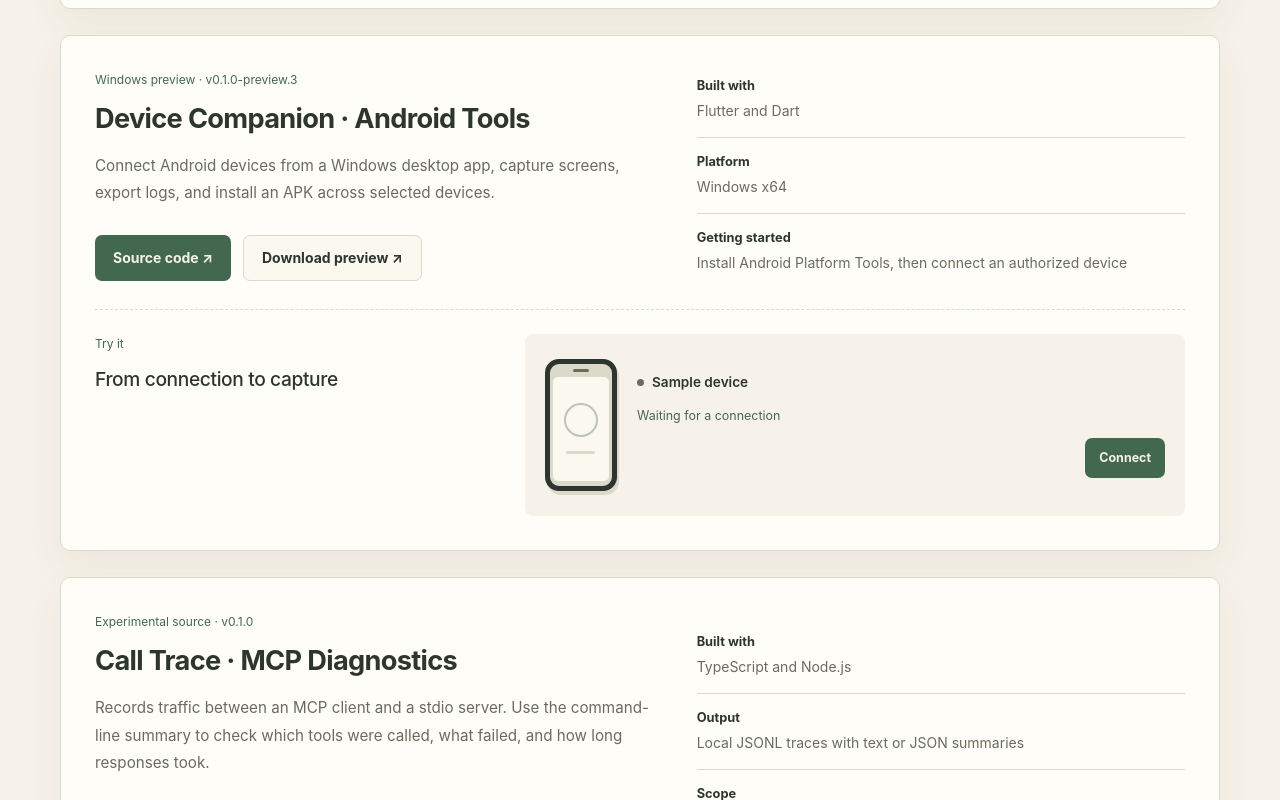
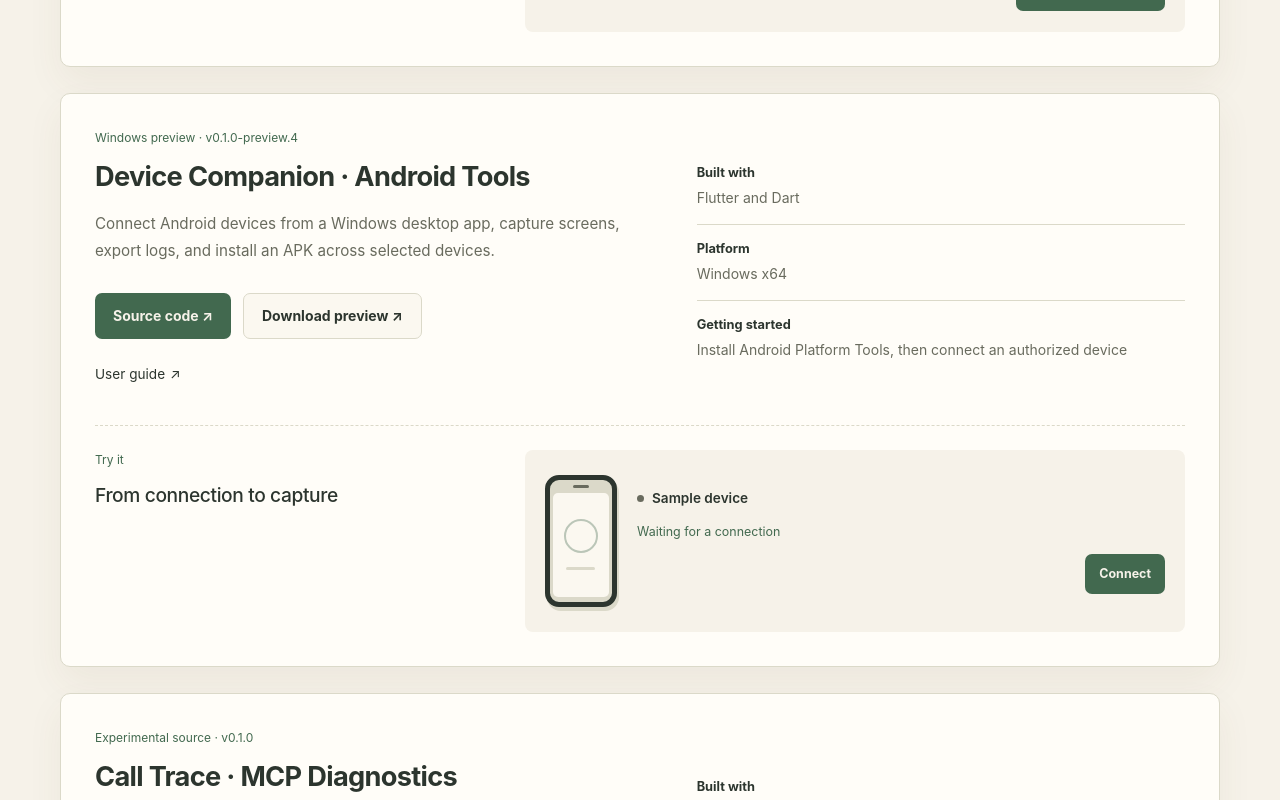
Before and after one commit to TolkmisLK/TolkmisLK.github.io, a Next.js app: page / in a window 1280 px wide. Shown: the part 1440-2240 px from the top of the page. Built offline with nearby package versions, Linux system fonts and the light colour scheme.

Commit message:
完善项目使用入口并同步机伴新版下载
补齐中英文教程、示例、离线报告和演练入口，核验新版下载后发布。

```diff
--- a/app/portfolio.tsx
+++ b/app/portfolio.tsx
@@ -274,6 +274,15 @@
                         {project.secondaryAction} ↗
                       </a>
                     </div>
+                    {!!project.resources?.length && (
+                      <nav className="project-resources" aria-label={`${project.name} · ${locale === "zh" ? "使用入口" : "Resources"}`}>
+                        {project.resources.map((resource) => (
+                          <a key={resource.href} href={resource.href} target="_blank" rel="noreferrer">
+                            {resource.label} <span aria-hidden="true">↗</span>
+                          </a>
+                        ))}
+                      </nav>
+                    )}
                   </div>
                   {project.details.length > 0 && (
                     <dl className="project-details">
--- a/app/studio.css
+++ b/app/studio.css
@@ -68,6 +68,9 @@
 .work-summary h3 { font-size: clamp(1.35rem, 2.5vw, 1.7rem); }
 .work-summary > p:not(.work-kicker) { font-size: .95rem; }
 .project-details { font-size: .875rem; }
+.project-resources { display: flex; flex-wrap: wrap; gap: 4px 18px; margin-top: 14px; }
+.project-resources a { display: inline-flex; align-items: center; gap: 5px; min-height: 44px; font-size: .85rem; text-underline-offset: 4px; overflow-wrap: anywhere; }
+.project-resources a:focus-visible { outline: 2px solid var(--accent); outline-offset: 4px; border-radius: 3px; }
 .project-details dt { font-size: .8rem; }
 .work-kicker { font-size: .75rem; }
 .focus-card { border-left: 2px solid var(--line); padding-left: 22px; }
--- a/content/site.json
+++ b/content/site.json
@@ -64,16 +64,22 @@
             "Try it",
             "Docker Compose includes a receiver that simulates failures"
           ]
+        ],
+        "resources": [
+          {
+            "label": "Recovery drill",
+            "href": "https://github.com/TolkmisLK/webhook-delivery-platform/blob/main/docs/controlled-drill.md"
+          }
         ]
       },
       {
-        "status": "Windows preview · v0.1.0-preview.3",
+        "status": "Windows preview · v0.1.0-preview.4",
         "name": "Device Companion · Android Tools",
         "description": "Connect Android devices from a Windows desktop app, capture screens, export logs, and install an APK across selected devices.",
         "primaryAction": "Source code",
         "primaryHref": "https://github.com/TolkmisLK/adb-device-desk",
         "secondaryAction": "Download preview",
-        "secondaryHref": "https://github.com/TolkmisLK/adb-device-desk/releases/tag/v0.1.0-preview.3",
+        "secondaryHref": "https://github.com/TolkmisLK/adb-device-desk/releases/tag/v0.1.0-preview.4",
         "details": [
           [
             "Built with",
@@ -87,12 +93,18 @@
             "Getting started",
             "Install Android Platform Tools, then connect an authorized device"
           ]
+        ],
+        "resources": [
+          {
+            "label": "User guide",
+            "href": "https://github.com/TolkmisLK/adb-device-desk/blob/main/docs/USER-GUIDE.zh-CN.md"
+          }
         ]
       },
       {
         "status": "Experimental source · v0.1.0",
         "name": "Call Trace · MCP Diagnostics",
-        "description": "Records traffic between an MCP client and a stdio server. Use the command-line summary to check which tools were called, what failed, and how long responses took.",
+        "description": "Records traffic between an MCP client and a stdio server. Inspect tool calls, failures and response times in a command-line summary or an offline HTML report.",
         "primaryAction": "Source code",
         "primaryHref": "https://github.com/TolkmisLK/mcp-trace-lab",
         "secondaryAction": "Local example",
@@ -104,12 +116,18 @@
           ],
           [
             "Output",
-            "Local JSONL traces with text or JSON summaries"
+            "Local JSONL traces, text/JSON summaries and offline HTML reports"
           ],
           [
             "Scope",
             "stdio only; review traces for sensitive content before sharing"
           ]
+        ],
+        "resources": [
+          {
+            "label": "Offline report guide",
+            "href": "https://github.com/TolkmisLK/mcp-trace-lab/blob/main/docs/html-report.md"
+          }
         ]
       },
       {
@@ -121,9 +139,24 @@
         "secondaryAction": "Embedding guide",
         "secondaryHref": "https://github.com/TolkmisLK/mutual_chat/blob/main/docs/EMBEDDING.md",
         "details": [
-          ["Built with", "Matrix SDK, JavaScript and Electron"],
-          ["Forms", "Web app, embeddable panel and Windows desktop preview"],
-          ["Scope", "Requires a Matrix account; contact identity verification and first backup are not yet supported"]
+          [
+            "Built with",
+            "Matrix SDK, JavaScript and Electron"
+          ],
+          [
+            "Forms",
+            "Web app, embeddable panel and Windows desktop preview"
+          ],
+          [
+            "Scope",
+            "Requires a Matrix account; contact identity verification and first backup are not yet supported"
+          ]
+        ],
+        "resources": [
+          {
+            "label": "Run the host example",
+            "href": "https://github.com/TolkmisLK/mutual_chat/blob/main/examples/embed-host/README.md"
+          }
         ]
       },
       {
@@ -135,9 +168,28 @@
         "secondaryAction": "Illustrated guide",
         "secondaryHref": "https://github.com/TolkmisLK/Mutual_transfer/blob/main/docs/QUICKSTART.md",
         "details": [
-          ["Built with", "Node.js and a responsive browser client"],
-          ["Sharing", "Server-mediated; all workspace members can read and delete files"],
-          ["Getting started", "Run the service on your computer; trusted HTTPS is required for other devices"]
+          [
+            "Built with",
+            "Node.js and a responsive browser client"
+          ],
+          [
+            "Sharing",
+            "Server-mediated; all workspace members can read and delete files"
+          ],
+          [
+            "Getting started",
+            "Run the service on your computer; trusted HTTPS is required for other devices"
+          ]
+        ],
+        "resources": [
+          {
+            "label": "Android preview",
+            "href": "https://github.com/TolkmisLK/Mutual_transfer/releases/tag/android-v0.1.1-preview"
+          },
+          {
+            "label": "Computer setup",
+            "href": "https://github.com/TolkmisLK/Mutual_transfer/blob/main/docs/WINDOWS-PORTABLE.md"
+          }
         ]
       },
       {
@@ -221,16 +273,22 @@
             "本地运行",
             "Docker Compose 附带可模拟请求失败的接收服务"
           ]
+        ],
+        "resources": [
+          {
+            "label": "故障恢复演练",
+            "href": "https://github.com/TolkmisLK/webhook-delivery-platform/blob/main/docs/controlled-drill.md"
+          }
         ]
       },
       {
-        "status": "Windows 预览版 · v0.1.0-preview.3",
+        "status": "Windows 预览版 · v0.1.0-preview.4",
         "name": "机伴 · 安卓设备助手",
         "description": "在 Windows 桌面应用中连接安卓设备、截取屏幕、导出日志，也可以给选中的多台设备批量安装 APK。",
         "primaryAction": "查看代码",
         "primaryHref": "https://github.com/TolkmisLK/adb-device-desk",
         "secondaryAction": "下载预览版",
-        "secondaryHref": "https://github.com/TolkmisLK/adb-device-desk/releases/tag/v0.1.0-preview.3",
+        "secondaryHref": "https://github.com/TolkmisLK/adb-device-desk/releases/tag/v0.1.0-preview.4",
         "details": [
           [
             "技术栈",
@@ -244,12 +302,18 @@
             "开始使用",
             "准备 Android Platform Tools，连接已授权的设备"
           ]
+        ],
+        "resources": [
+          {
+            "label": "中文使用教程",
+            "href": "https://github.com/TolkmisLK/adb-device-desk/blob/main/docs/USER-GUIDE.zh-CN.md"
+          }
         ]
       },
       {
         "status": "实验阶段源码 · v0.1.0",
         "name": "循迹 · MCP 调用排障",
-        "description": "记录 MCP 客户端与 stdio 服务端之间的通信。通过命令行查看调用了哪些工具、哪些请求出错，以及响应花了多长时间。",
+        "description": "记录 MCP 客户端与 stdio 服务之间的通信。通过命令行摘要或离线 HTML 报告，查看工具调用、失败原因和响应耗时。",
         "primaryAction": "查看代码",
         "primaryHref": "https://github.com/TolkmisLK/mcp-trace-lab",
         "secondaryAction": "本地示例",
@@ -261,12 +325,18 @@
           ],
           [
             "输出",
-            "本地 JSONL 记录，以及文本或 JSON 格式的分析摘要"
+            "本地 JSONL 追踪、文本/JSON 摘要与离线 HTML 报告"
           ],
           [
             "支持范围",
             "目前仅支持 stdio；分享追踪文件前需检查敏感内容"
           ]
+        ],
+        "resources": [
+          {
+            "label": "离线报告指南",
+            "href": "https://github.com/TolkmisLK/mcp-trace-lab/blob/main/docs/html-report.md"
+          }
         ]
       },
       {
@@ -278,9 +348,24 @@
         "secondaryAction": "嵌入说明",
         "secondaryHref": "https://github.com/TolkmisLK/mutual_chat/blob/main/docs/EMBEDDING.md",
         "details": [
-          ["技术栈", "Matrix SDK、JavaScript、Electron"],
-          ["使用形式", "网页应用、嵌入式面板和 Windows 桌面预览版"],
-          ["使用范围", "需要 Matrix 账号；暂不支持联系人身份验证和首次备份"]
+          [
+            "技术栈",
+            "Matrix SDK、JavaScript、Electron"
+          ],
+          [
+            "使用形式",
+            "网页应用、嵌入式面板和 Windows 桌面预览版"
+          ],
+          [
+            "使用范围",
+            "需要 Matrix 账号；暂不支持联系人身份验证和首次备份"
+          ]
+        ],
+        "resources": [
+          {
+            "label": "启动接入示例",
+            "href": "https://github.com/TolkmisLK/mutual_chat/blob/main/examples/embed-host/README.md"
+          }
         ]
       },
       {
@@ -292,9 +377,28 @@
         "secondaryAction": "截图教程",
         "secondaryHref": "https://github.com/TolkmisLK/Mutual_transfer/blob/main/docs/QUICKSTART.md",
         "details": [
-          ["技术栈", "Node.js、响应式浏览器客户端"],
-          ["共享方式", "由服务端中转，空间成员都可读取和删除文件"],
-          ["开始使用", "在电脑上启动服务，跨设备访问需配置受信任的 HTTPS"]
+          [
+            "技术栈",
+            "Node.js、响应式浏览器客户端"
+          ],
+          [
+            "共享方式",
+            "由服务端中转，空间成员都可读取和删除文件"
+          ],
+          [
+            "开始使用",
+            "在电脑上启动服务，跨设备访问需配置受信任的 HTTPS"
+          ]
+        ],
+        "resources": [
+          {
+            "label": "Android 预览版",
+            "href": "https://github.com/TolkmisLK/Mutual_transfer/releases/tag/android-v0.1.1-preview"
+          },
+          {
+            "label": "电脑端使用说明",
+            "href": "https://github.com/TolkmisLK/Mutual_transfer/blob/main/docs/WINDOWS-PORTABLE.md"
+          }
         ]
       },
       {
--- a/lib/site.ts
+++ b/lib/site.ts
@@ -8,6 +8,7 @@
   primaryHref: string;
   secondaryAction: string;
   secondaryHref: string;
+  resources?: { label: string; href: string }[];
   details: [string, string][];
 };
 type Profile = {
```
Also changed, not shown: scripts/validate-site.mjs (+14 -0 lines), 3 other files (tests, documents, lock files or other folders).
